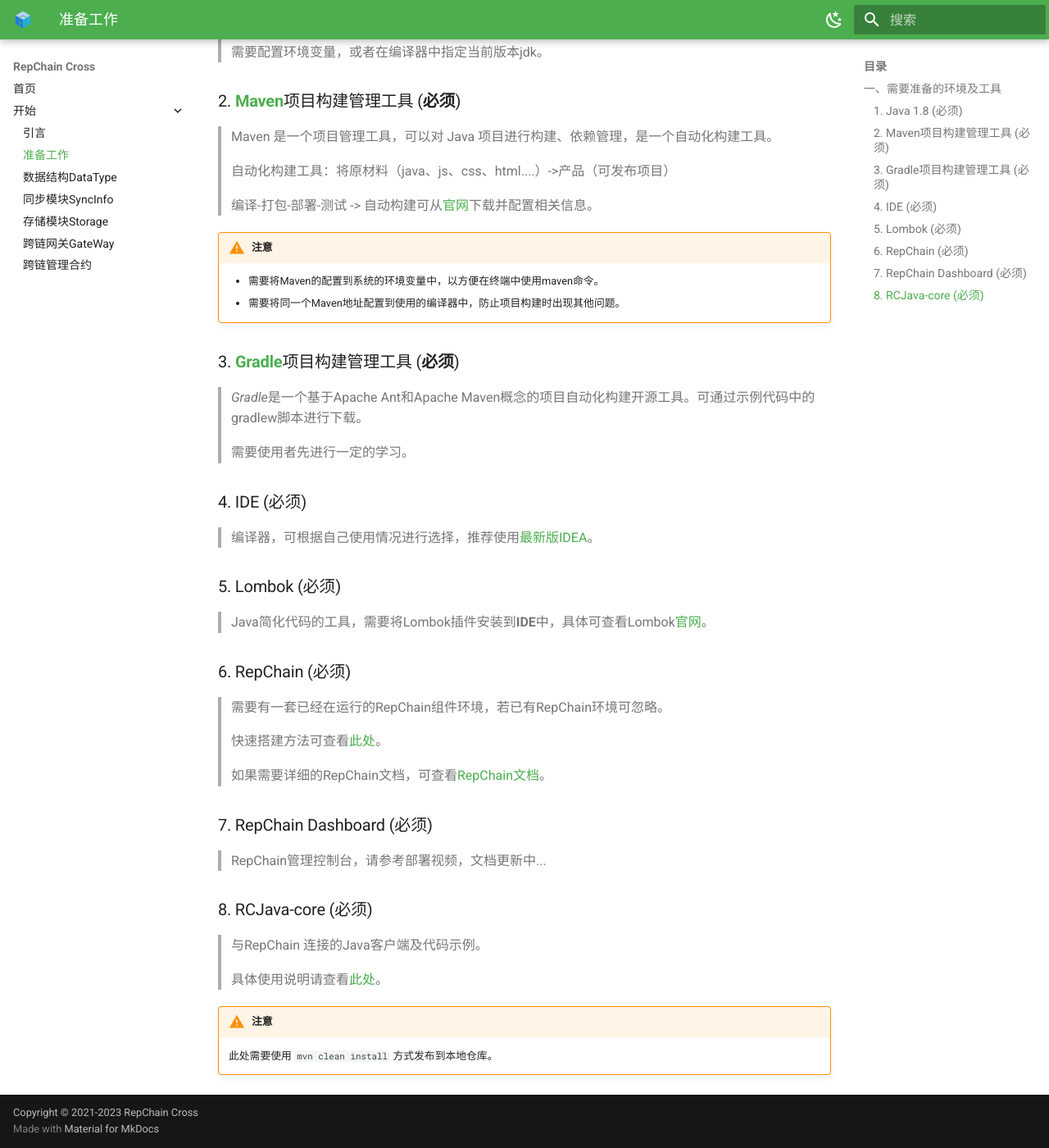
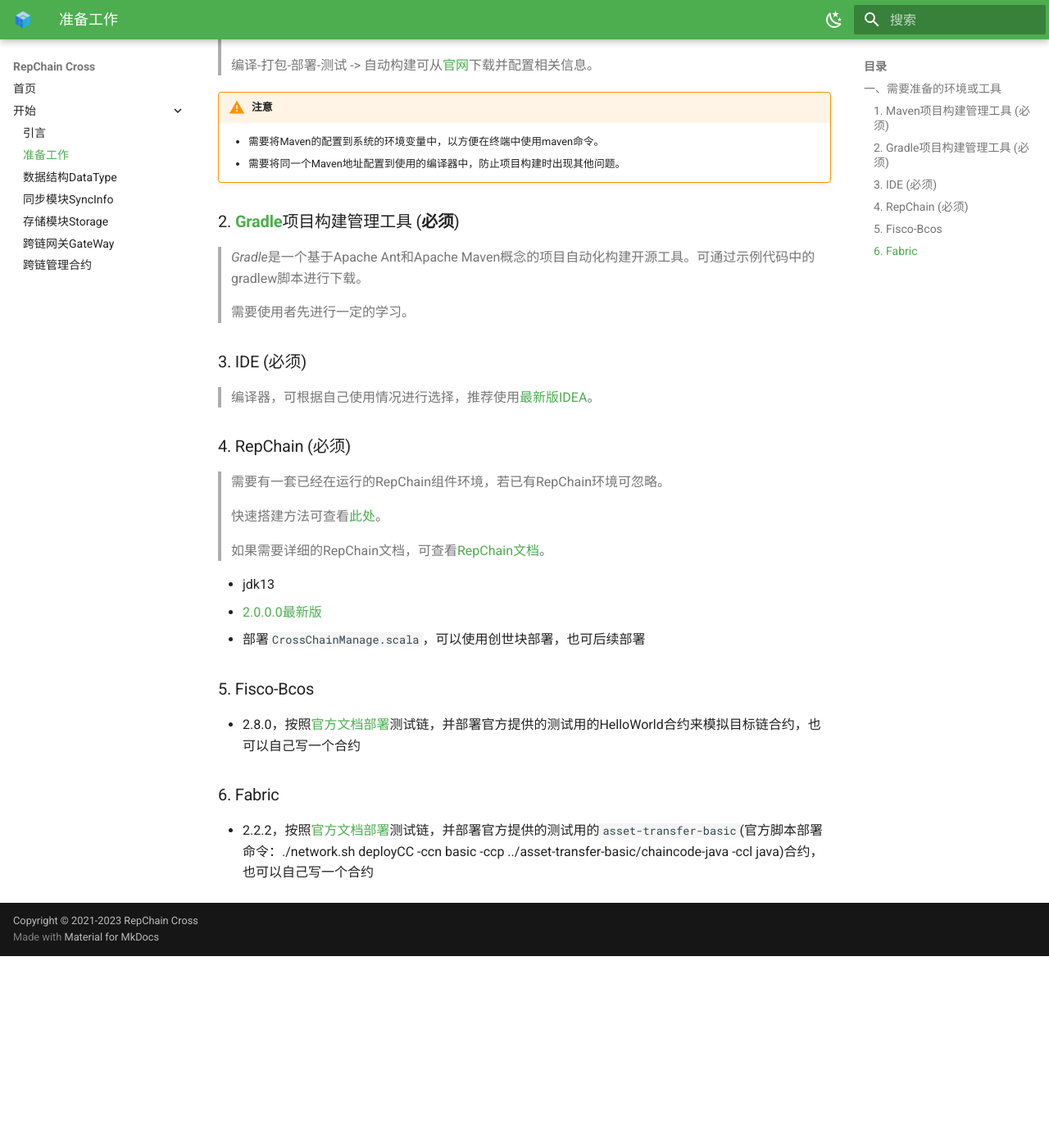
Before and after one commit to RepChain-Group/repchain-cross-doc, an MkDocs documentation site: the page built from docs/01.开始/02.准备工作.md, in a window 1280 px wide and 1400 px high, scrolled down 293 px. Shown: the whole window at 82% size. Built offline with MkDocs 1.6.1 and Material for MkDocs 9.7.7, drawn with Linux system fonts in a browser that asks for light colours; the version menu is left out; after the commit the page ends 1459 px from its top, so only the background shows below that; some of the changed text lies outside the part shown.

Commit message:
feat: 更新准备工作.md

```diff
--- a/docs/01.开始/02.准备工作.md
+++ b/docs/01.开始/02.准备工作.md
@@ -6,16 +6,9 @@
 
 # 准备工作
 
-## 一、需要准备的环境及工具
+## 一、需要准备的环境或工具
 
-### 1. Java 1.8 (**必须**)
-
-> 建议使用`zulu-jdk`（oracle-jdk也是可以的），从[官网](https://www.azul.com/downloads/?version=java-8-lts&package=jdk)下载，也可使用**IDEA**直接下载(File->Project Structure->SDKS，然后选择"+"，选择Download JDK)，
-> 选择Azul-zulu-community，jdk-8。
->
-> 需要配置环境变量，或者在编译器中指定当前版本jdk。
-
-### 2. [**Maven**](http://maven.apache.org/index.html)项目构建管理工具 (**必须**)
+### 1. [**Maven**](http://maven.apache.org/index.html)项目构建管理工具 (**必须**)
 
 > Maven 是一个项目管理工具，可以对 Java 项目进行构建、依赖管理，是一个自动化构建工具。
 >
@@ -28,23 +21,17 @@
     * 需要将Maven的配置到系统的环境变量中，以方便在终端中使用maven命令。
     * 需要将同一个Maven地址配置到使用的编译器中，防止项目构建时出现其他问题。
 
-
-
-### 3. [**Gradle**](https://gradle.org/)项目构建管理工具 (**必须**)
+### 2. [**Gradle**](https://gradle.org/)项目构建管理工具 (**必须**)
 
 > *Gradle*是一个基于Apache Ant和Apache Maven概念的项目自动化构建开源工具。可通过示例代码中的gradlew脚本进行下载。
 >
 > 需要使用者先进行一定的学习。
 
-### 4. IDE (必须)
+### 3. IDE (必须)
 
 > 编译器，可根据自己使用情况进行选择，推荐使用[最新版IDEA](https://www.jetbrains.com/idea/download/#section=windows)。
 
-### 5. Lombok (必须)
-
-> Java简化代码的工具，需要将Lombok插件安装到**IDE**中，具体可查看Lombok[官网](https://projectlombok.org/)。
-
-### 6. RepChain (必须)
+### 4. RepChain (必须)
 
 > 需要有一套已经在运行的RepChain组件环境，若已有RepChain环境可忽略。
 >
@@ -52,16 +39,14 @@
 >
 > 如果需要详细的RepChain文档，可查看[RepChain文档](https://btajl.gitee.io/rcdevelop-docs/#/)。
 
-### 7. RepChain Dashboard (必须)
+* jdk13
+* [2.0.0.0最新版](https://gitee.com/BTAJL/repchain/tree/dev_jdk13_2.0.0.0/)
+* 部署`CrossChainManage.scala`，可以使用创世块部署，也可后续部署
 
-> RepChain管理控制台，请参考部署视频，文档更新中...
+### 5. Fisco-Bcos
 
-### 8. RCJava-core (必须)
+* 2.8.0，按照[官方文档部署](https://fisco-bcos-documentation.readthedocs.io/zh_CN/v2.8.0/docs/installation.html)测试链，并部署官方提供的测试用的HelloWorld合约来模拟目标链合约，也可以自己写一个合约
 
-> 与RepChain 连接的Java客户端及代码示例。
->
-> 具体使用说明请查看[此处](https://gitee.com/BTAJL/RCJava-core)。
+### 6. Fabric
 
-!!! warning "注意"
-
-    此处需要使用 `mvn clean install` 方式发布到本地仓库。
+* 2.2.2，按照[官方文档部署](https://hyperledger-fabric.readthedocs.io/en/release-2.2/test_network.html)测试链，并部署官方提供的测试用的`asset-transfer-basic`(官方脚本部署命令：./network.sh deployCC -ccn basic -ccp ../asset-transfer-basic/chaincode-java -ccl java)合约，也可以自己写一个合约
```
